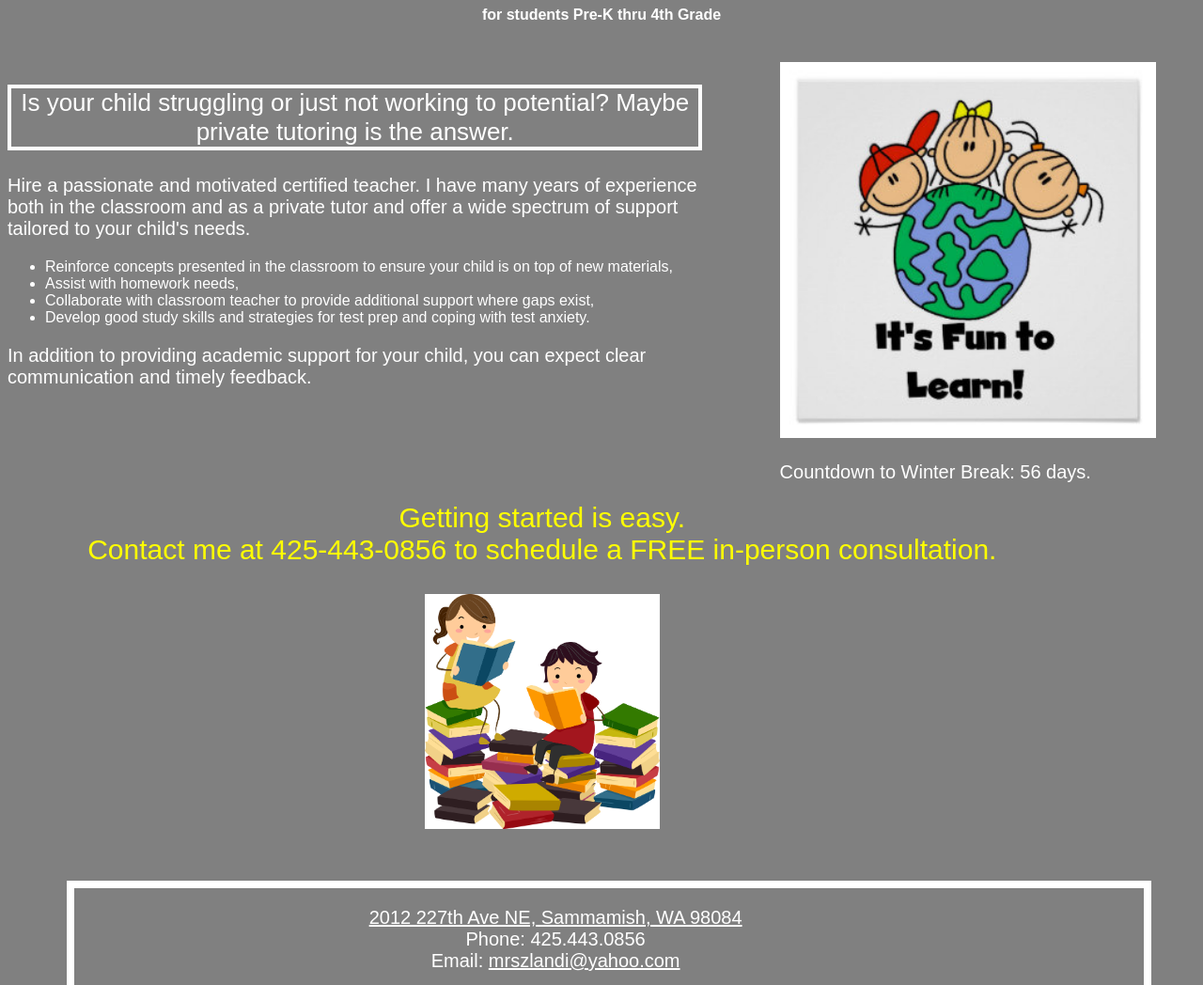
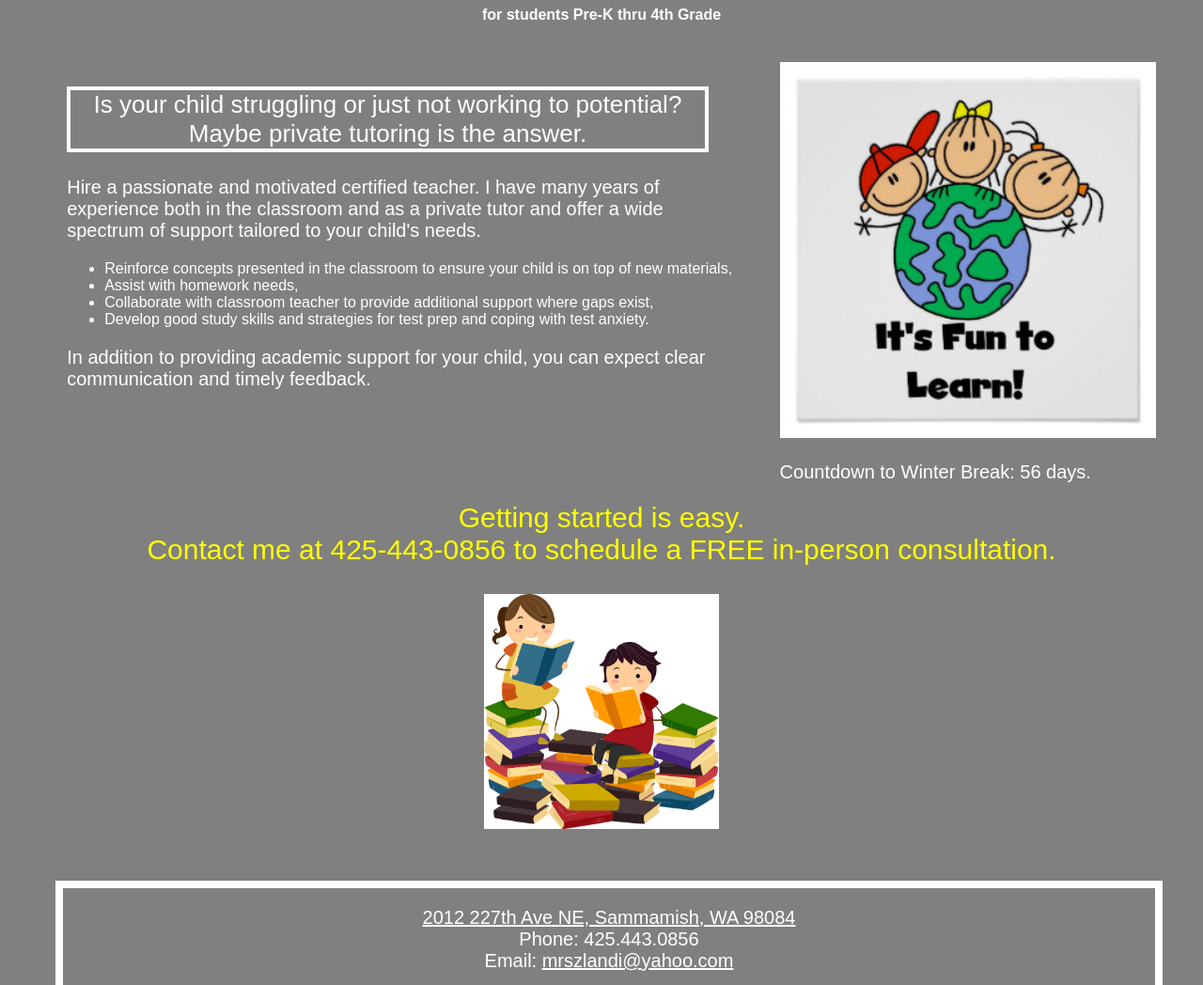
Before and after one commit to emlandi/tutoring, a website: page public/index.html in a window 1280 px wide. Shown: the part 110-1158 px from the top of the page at 94% size. Drawn offline with nearby package versions, Linux system fonts and the light colour scheme; a web font is replaced by a local one.

Commit message:
minor changes to styling/layout

```diff
--- a/public/index.html
+++ b/public/index.html
@@ -13,7 +13,6 @@
 </header>
 
 <div id="column1">
-  <br>
   <p id="hook">Is your child struggling or just not working to potential? Maybe private tutoring is the answer.<p>
 
   <p>Hire a passionate and motivated certified teacher. I have many years of experience both in the classroom and as a private tutor and offer a wide spectrum of support tailored to your child's needs.</p>
@@ -38,9 +37,8 @@
 
   <p id="pic2"><img src="img/kidsreading.jpg" height="250px" width="250px"></p>
 
-
 <div id="footer">
-  <p><a href="https://www.google.com/maps/dir/''/2012+227th+Avenue+Northeast,+Sammamish,+WA+98074-4036,+USA/@47.6281699,-122.0416025,16z/data=!3m1!4b1!4m8!4m7!1m0!1m5!1m1!1s0x549072236051721b:0x9bcd8828f0b2969c!2m2!1d-122.037311!2d47.62817">2012 227th Ave NE, Sammamish, WA 98084</a><br>
+  <p id="contact"><a href="https://www.google.com/maps/dir/''/2012+227th+Avenue+Northeast,+Sammamish,+WA+98074-4036,+USA/@47.6281699,-122.0416025,16z/data=!3m1!4b1!4m8!4m7!1m0!1m5!1m1!1s0x549072236051721b:0x9bcd8828f0b2969c!2m2!1d-122.037311!2d47.62817">2012 227th Ave NE, Sammamish, WA 98084</a><br>
   Phone: 425.443.0856<br>
   Email: <a href="mailto:mrszlandi@yahoo.com">mrszlandi@yahoo.com</a></p>
 
--- a/public/style.css
+++ b/public/style.css
@@ -11,8 +11,10 @@ p {
   margin-right: 10%;
 }
 #column1 {
-  width: 65%;
+  width: 60%;
+  padding-left: 5%;
   float: left;
+  margin-top: 20px;
 }
 #column2 {
   width: 35%;
@@ -24,18 +26,22 @@ p {
   text-align: center;
 }
 #consult {
-  margin-top: 20px;
   font-size: 30px;
   text-align: center;
   color: yellow;
+  margin-left: 10%;
 }
 #pic2 {
+  margin-bottom: 50px;
   text-align: center;
-  margin-bottom: 50px;
+  margin-left: 10%;
 }
 #footer {
-  margin-left: 5%;
-  width: 90%;
+  margin-left: 4%;
+  width: 92%;
   border: 8px solid;
   text-align: center;
 }
+#contact {
+  margin-left: 10%;
+}
```
